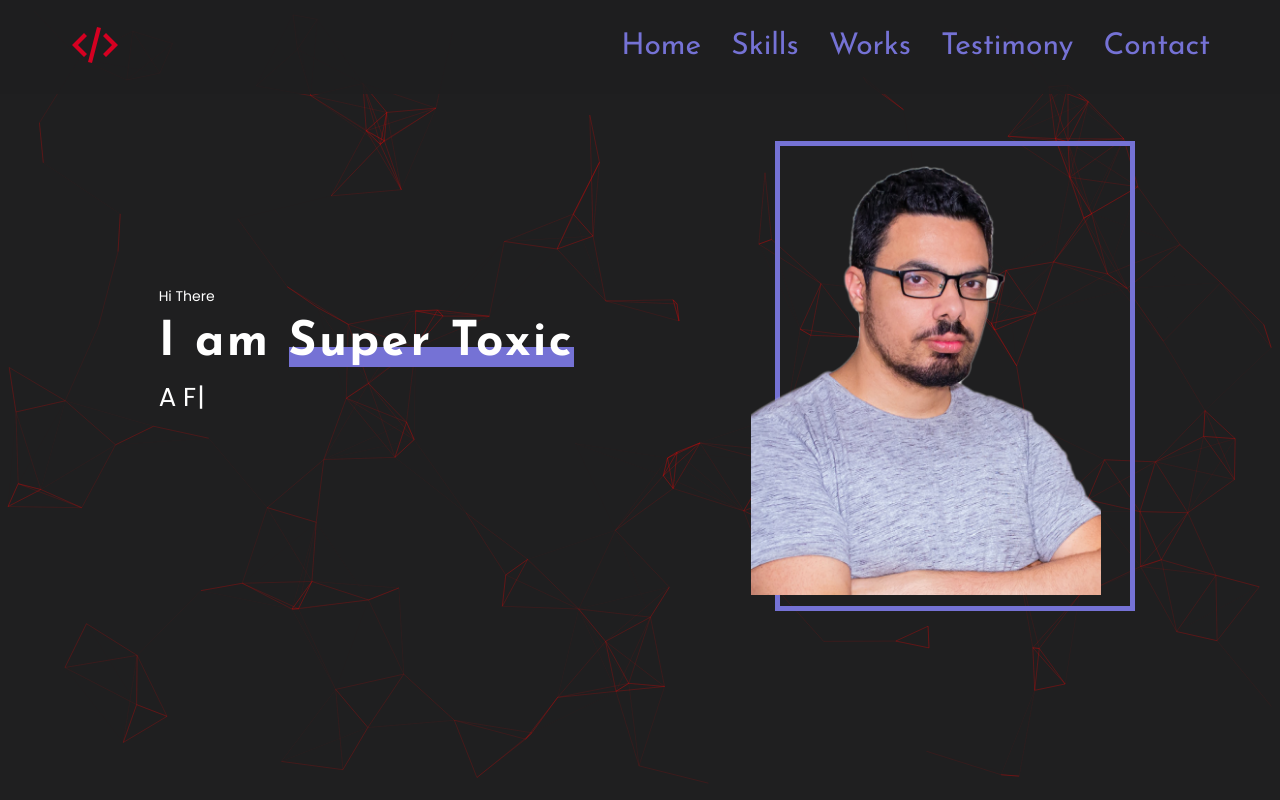
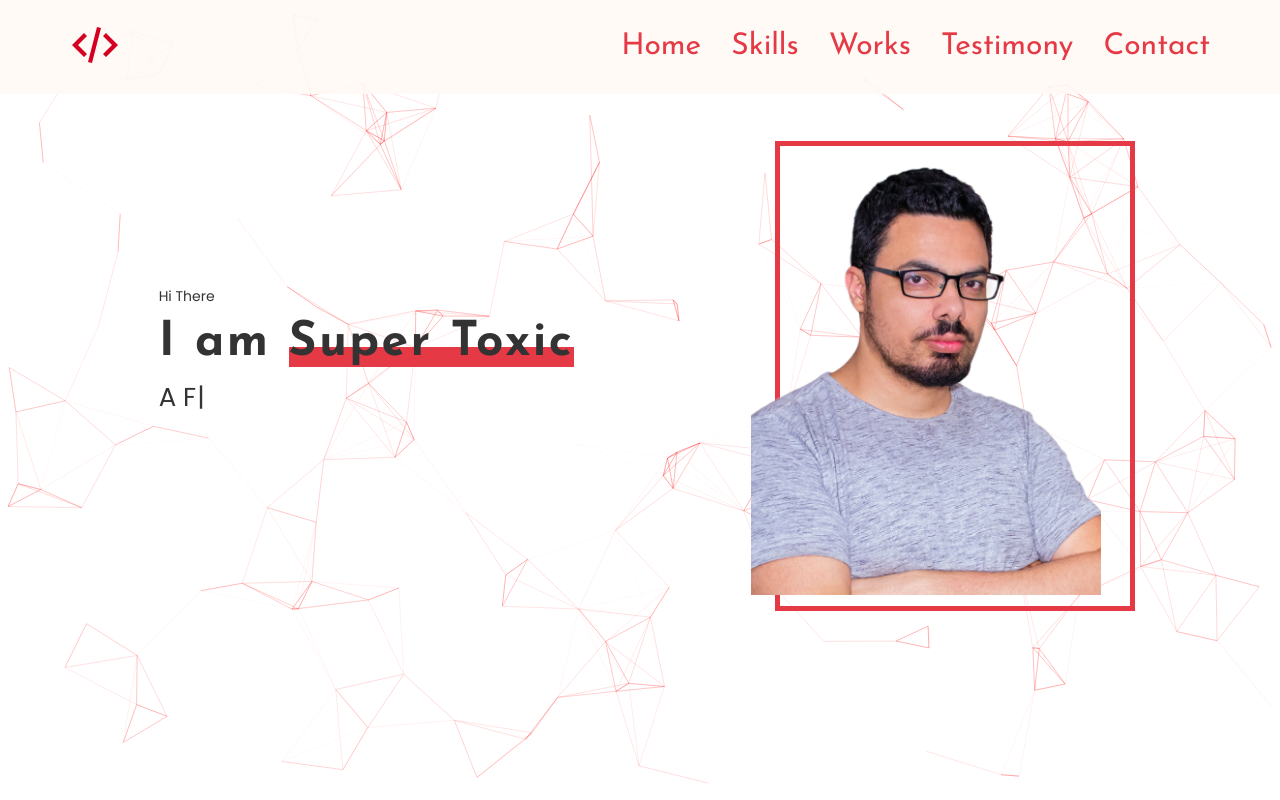
Before and after one commit to Yelkira/StyledPortfolio, a React app: page / in a window 1280 px wide. Shown: the top 800 px of the page. Built offline with nearby package versions, Linux system fonts and the light colour scheme.

Commit message:
change color scheme

```diff
--- a/public/index.html
+++ b/public/index.html
@@ -28,7 +28,7 @@
     <link rel="preconnect" href="https://fonts.gstatic.com" crossorigin>
     <link href="https://fonts.googleapis.com/css2?family=Josefin+Sans:wght@400;600;700&family=Poppins&display=swap"
           rel="stylesheet">
-    <title>React App</title>
+    <title>Portfolio!</title>
 </head>
 <body>
 <noscript>You need to enable JavaScript to run this app.</noscript>
--- a/src/components/button/Button.tsx
+++ b/src/components/button/Button.tsx
@@ -2,7 +2,7 @@ import styled from "styled-components";
 import {theme} from "../../styles/Theme";
 
 export const Button = styled.button`
-font-weight: 400;
+  font-weight: 400;
   font-size: 14px;
   letter-spacing: 1px;
   text-transform: uppercase;
@@ -10,15 +10,17 @@ font-weight: 400;
   height: 32px;
   position: relative;
   z-index: 0;
-  &:hover{
-    &::before{
+
+  &:hover {
+    color: ${theme.colors.primaryBg};
+    &::before {
       height: 100%;
       width: 100%;
       z-index: -1;
     }
   }
 
-  &::before{
+  &::before {
     content: '';
     display: inline-block;
     height: 10px;
--- a/src/components/goTopButton/goTopButton.tsx
+++ b/src/components/goTopButton/goTopButton.tsx
@@ -27,13 +27,13 @@ export const GoTopButton = () => {
     );
 };
 const StyledGoTopButton = styled.button`
-  background-color: rgba(0, 0, 0, 0.3);
+  background-color: rgba(0, 0, 0, 0.7);
   padding: 8px;
   position: fixed;
   right: 30px;
   bottom: 30px;
   &:hover{
     transform: translateY(-4px);
-    background-color: rgba(20, 20, 20, 0.3);
+    background-color: rgba(20, 20, 20);
   }
 `
--- a/src/layout/footer/Footer_styles.ts
+++ b/src/layout/footer/Footer_styles.ts
@@ -25,7 +25,7 @@ const SocialList = styled.ul`
 `
 const SocialItem = styled.li``
 const SocialIconLink = styled.a`
-  background-color: ${theme.colors.footerIconColor};
+  background-color: ${theme.colors.iconColor};
   border-radius: 50%;
   width: 35px;
   height: 35px;
--- a/src/layout/header/Header_styles.ts
+++ b/src/layout/header/Header_styles.ts
@@ -1,7 +1,7 @@
 import styled from "styled-components";
 
 export const Header = styled.header`
-  background: rgba(31, 31, 32, 0.9);
+  background: rgba(255, 250, 246, 0.9);
   padding: 20px 0;
   position: fixed;
   top: 0;
--- a/src/layout/sections/skills/Skills_styles.ts
+++ b/src/layout/sections/skills/Skills_styles.ts
@@ -22,7 +22,7 @@ export const IconWrapper = styled.div`
     width: 80px;
     height: 80px;
     transform: rotate(45deg) translate(-50%, -50%);
-    background-color: rgba(255, 255, 255, 0.1);
+    background-color: ${theme.colors.iconColor};
     left: 50%;
     top: 50%;
     transform-origin: top left;
--- a/src/layout/sections/works/Works_styles.ts
+++ b/src/layout/sections/works/Works_styles.ts
@@ -41,6 +41,7 @@ const ImageWrapper = styled.div`
     transform: translate(-50%, -20%);
     z-index: 0;
     transition: ${theme.animations.transition};
+    color:#fff;
 
     &::before {
       width: 100%;
--- a/src/styles/Theme.ts
+++ b/src/styles/Theme.ts
@@ -1,4 +1,28 @@
 export const theme = {
+    colors: {
+        primaryBg: "#FFFFFF",
+        secondaryBg: "#fffaf6",
+        accentColor: "#E63946",
+        iconColor:"#fff2e8",
+        footerIconColor: 'rgba(255, 255, 255, 0.1)',
+        mobileMenuPopUpBgColor: '#1F1F20E5',
+        font: "#333333",
+        border: '#4a4a4a',
+        placeholder: '#495057',
+        sliderDot: '#FFFFFF7F'
+    },
+    media: {
+        tablet: 'screen and (max-width: 768px)',
+        mobile: 'screen and (max-width: 576px)',
+        desktop: 'screen and (min-width: 1140px)',
+    },
+    animations: {
+        transition: '0.2s ease-in-out'
+    }
+
+}
+
+/*export const theme = {
     colors: {
         primaryBg: "#1F1F20",
         secondaryBg: "#252527",
@@ -19,4 +43,4 @@ export const theme = {
         transition: '0.2s ease-in-out'
     }
 
-}
+}*/
--- a/src/styles/slider.css
+++ b/src/styles/slider.css
@@ -13,16 +13,17 @@
     height: 7px;
     transition: 0.2s ease-in-out;
     border-radius: 20px;
-    background-color: #FFFFFF7F;
+    background-color: #333333;
 }
 .alice-carousel__dots-item:not(.__custom):not(:last-child){
     margin-right: 5px;
 }
 .alice-carousel__dots-item:not(.__custom):not(.__active):hover{
     transform: translateX(-1px);
+    background-color: #E63946;
 }
 .alice-carousel__dots-item:not(.__custom).__active{
-    background-color: #7572D5;
+    background-color: #E63946;
     width: 20px;
     cursor: auto;
 }
```
Also changed, not shown: public/favicon.svg.
